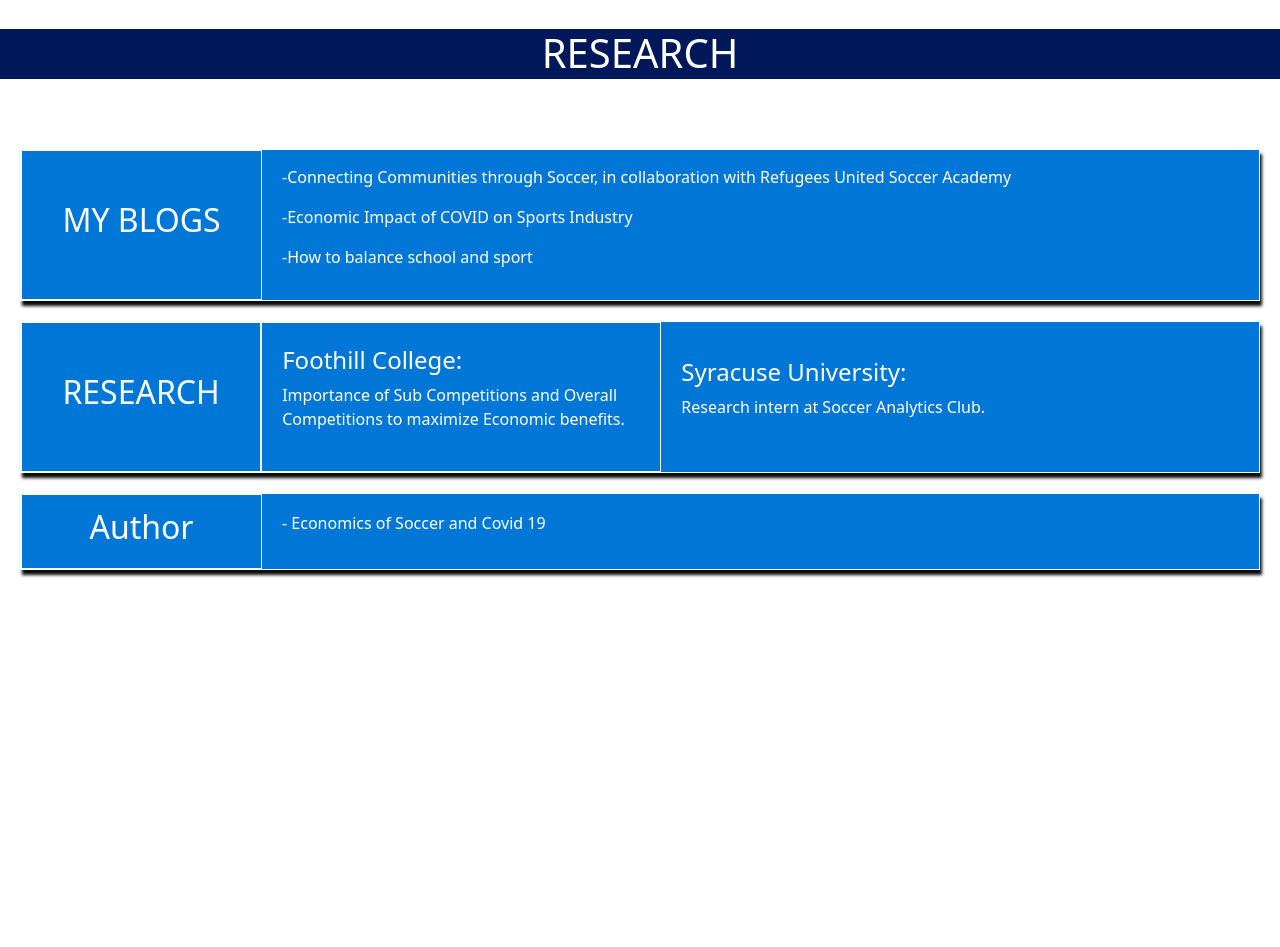
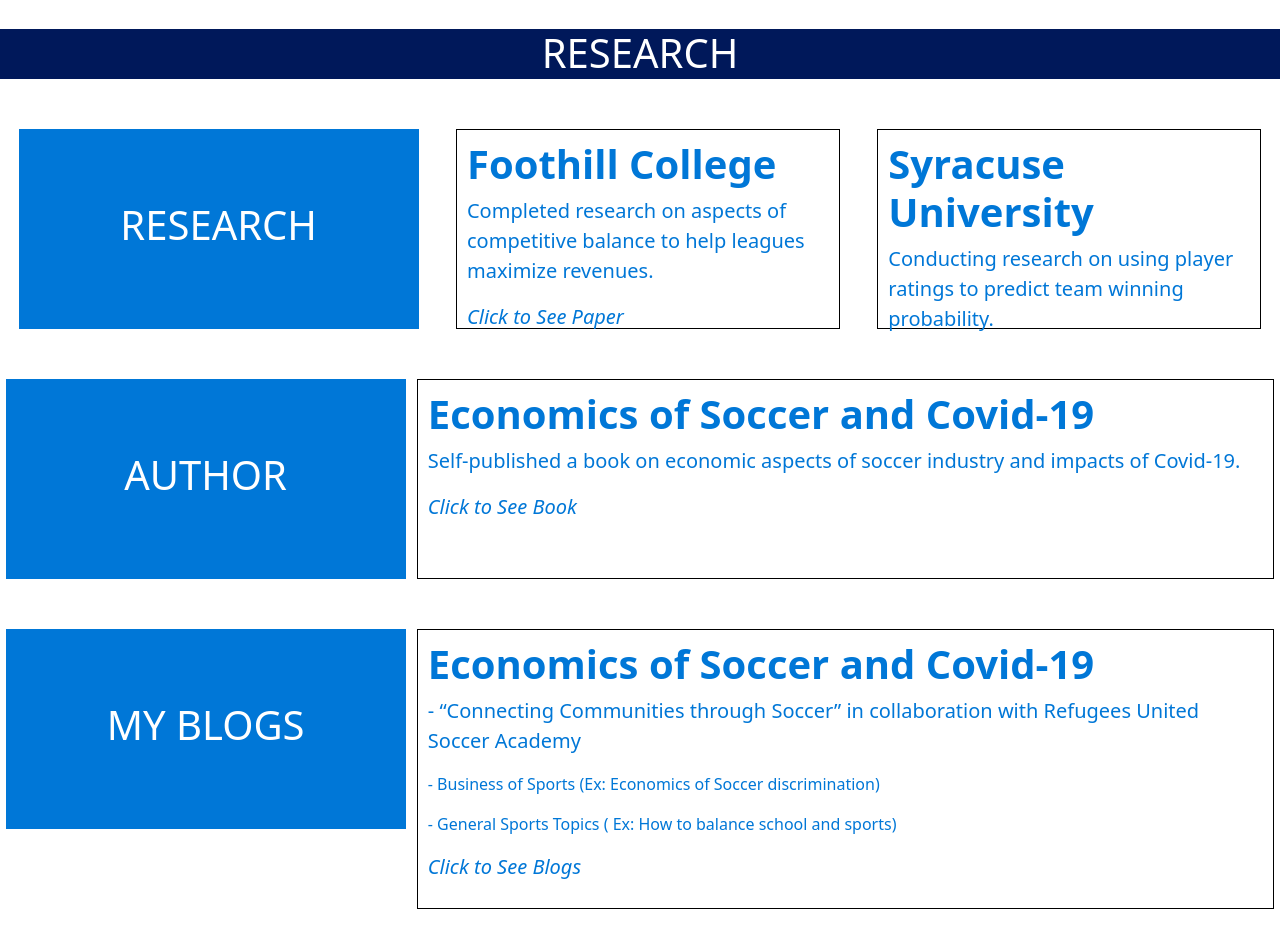
Before and after one commit to rbalonek/arnav-portfolio, a React (Create React App) app: page / in a window 1280 px wide. Shown: the part 5100-6047 px from the top of the page. Before the commit the page ends 5929 px from the top, so only its background shows below. Built offline with nearby package versions, Linux system fonts and the light colour scheme.

Commit message:
Research New

```diff
--- a/src/components/New Components/Awards/Awards.css
+++ b/src/components/New Components/Awards/Awards.css
@@ -32,7 +32,7 @@
   /* background-color: #3276d0; */
   /* box-shadow: 2px 5px 3px 0px #000; */
 }
-@media (max-width: 720px) {
+@media (max-width: 715px) {
   .awards__text-carousel__container {
     font-size: 10px;
   }
@@ -40,13 +40,18 @@
     flex-direction: column;
     align-items: center;
   }
+
   .awards__carousel {
     position: relative;
     top: 30px;
     width: auto;
+    border: none;
   }
   .awards__text {
-    width: 300px;
+    width: 90%;
+  }
+  .awards__container {
+    margin-bottom: 150px;
   }
 }
 
--- a/src/components/New Components/Awards/AwardsCarousel/AwardsCarousel.css
+++ b/src/components/New Components/Awards/AwardsCarousel/AwardsCarousel.css
@@ -11,9 +11,9 @@
   object-fit: contain;
 }
 
-@media (max-width: 700px) {
+@media (max-width: 715px) {
   .awards-carousel__container {
-    width: 80vw;
+    width: 70vw;
     /* top: 50px; */
   }
 }
--- /dev/null
+++ b/src/components/New Components/Research/NewResearch/NewResearch.css
@@ -0,0 +1,97 @@
+.new-research__container {
+}
+.new-research__research-container {
+  display: flex;
+  justify-content: space-around;
+  margin-top: 50px;
+  margin-bottom: 50px;
+}
+
+.new-research__box-title {
+  height: 200px;
+  width: 400px;
+  background-color: #0077d7;
+  color: white;
+  display: flex;
+  align-items: center;
+  justify-content: center;
+}
+.new-research__research-one {
+  height: 200px;
+  width: 30%;
+  border: solid black;
+  border-width: thin;
+  color: #0077d7;
+  padding: 10px;
+}
+.new-research__research-two {
+  height: 200px;
+  width: 30%;
+  border: solid black;
+  border-width: thin;
+  color: #0077d7;
+  padding: 10px;
+}
+.italic {
+  font-style: italic;
+  cursor: pointer;
+}
+.new-research__research-title {
+  font-weight: 800;
+}
+.new-research__research-text {
+  font-size: 20px;
+}
+
+.new-research__author {
+  /* height: 200px; */
+  width: 67%;
+  border: solid black;
+  border-width: thin;
+  color: #0077d7;
+  padding: 10px;
+}
+
+@media (max-width: 1015px) {
+  .new-research__research-container {
+    display: flex;
+    flex-direction: column;
+    justify-content: center;
+    align-items: center;
+    margin-top: 50px;
+    margin-bottom: 50px;
+  }
+  .new-research__box-title {
+    height: 200px;
+    /* width: 300px; */
+    width: 90%;
+    background-color: #0077d7;
+    color: white;
+    display: flex;
+    align-items: center;
+    justify-content: center;
+  }
+  .new-research__research-one {
+    height: 200px;
+    width: 90%;
+    border: solid black;
+    border-width: thin;
+    color: #0077d7;
+    padding: 10px;
+  }
+  .new-research__research-two {
+    height: 200px;
+    width: 90%;
+    border: solid black;
+    border-width: thin;
+    color: #0077d7;
+    padding: 10px;
+  }
+  .new-research__author {
+    width: 90%;
+    border: solid black;
+    border-width: thin;
+    color: #0077d7;
+    padding: 10px;
+  }
+}
--- /dev/null
+++ b/src/components/New Components/Research/NewResearch/NewResearch.jsx
@@ -0,0 +1,76 @@
+import React from "react";
+import "./NewResearch.css";
+
+export default function NewResearch() {
+  return (
+    <div className="new-research__container">
+      <div className="leadership__banner">
+        <h1 className="title__banners">RESEARCH</h1>
+      </div>
+
+      <div className="new-research__research-container">
+        <div className="new-research__box-title">
+          <h1>RESEARCH</h1>
+        </div>
+
+        <div className="new-research__research-one">
+          <h1 className="new-research__research-title">Foothill College</h1>
+          <p className="new-research__research-text">
+            Completed research on aspects of competitive balance to help leagues
+            maximize revenues.{" "}
+          </p>
+          <p className="new-research__research-text italic">
+            Click to See Paper
+          </p>
+        </div>
+        <div className="new-research__research-two">
+          <h1 className="new-research__research-title">Syracuse University</h1>
+          <p className="new-research__research-text">
+            Conducting research on using player ratings to predict team winning
+            probability.
+          </p>
+        </div>
+      </div>
+
+      <div className="new-research__research-container">
+        <div className="new-research__box-title">
+          <h1>AUTHOR</h1>
+        </div>
+
+        <div className="new-research__author">
+          <h1 className="new-research__research-title">
+            Economics of Soccer and Covid-19
+          </h1>
+          <p className="new-research__research-text">
+            Self-published a book on economic aspects of soccer industry and
+            impacts of Covid-19.
+          </p>
+          <p className="new-research__research-text italic">
+            Click to See Book
+          </p>
+        </div>
+      </div>
+
+      <div className="new-research__research-container">
+        <div className="new-research__box-title">
+          <h1>MY BLOGS</h1>
+        </div>
+
+        <div className="new-research__author">
+          <h1 className="new-research__research-title">
+            Economics of Soccer and Covid-19
+          </h1>
+          <p className="new-research__research-text">
+            - “Connecting Communities through Soccer” in collaboration with
+            Refugees United Soccer Academy
+          </p>
+          <p>- Business of Sports (Ex: Economics of Soccer discrimination)</p>
+          <p>- General Sports Topics ( Ex: How to balance school and sports)</p>
+          <p className="new-research__research-text italic">
+            Click to See Blogs
+          </p>
+        </div>
+      </div>
+    </div>
+  );
+}
--- a/src/screens/OnePage/OnePage.jsx
+++ b/src/screens/OnePage/OnePage.jsx
@@ -6,6 +6,7 @@
 import Leadership from "../../components/New Components/Leadership/Leadership";
 import Awards from "../../components/New Components/Awards/Awards";
 import Research from "../../components/New Components/Research/Research";
+import NewResearch from "../../components/New Components/Research/NewResearch/NewResearch";
 
 export default function OnePage() {
   return (
@@ -20,7 +21,7 @@
       <div className="awards" id="awards" />
       <Awards />
       <div className="research" id="research" />
-      <Research />
+      <NewResearch />
     </div>
   );
 }
```
